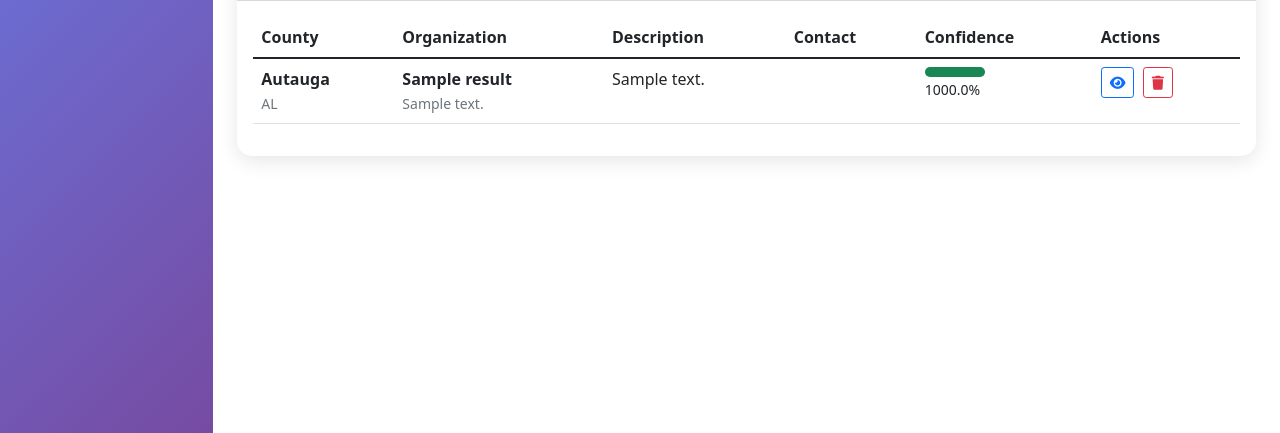
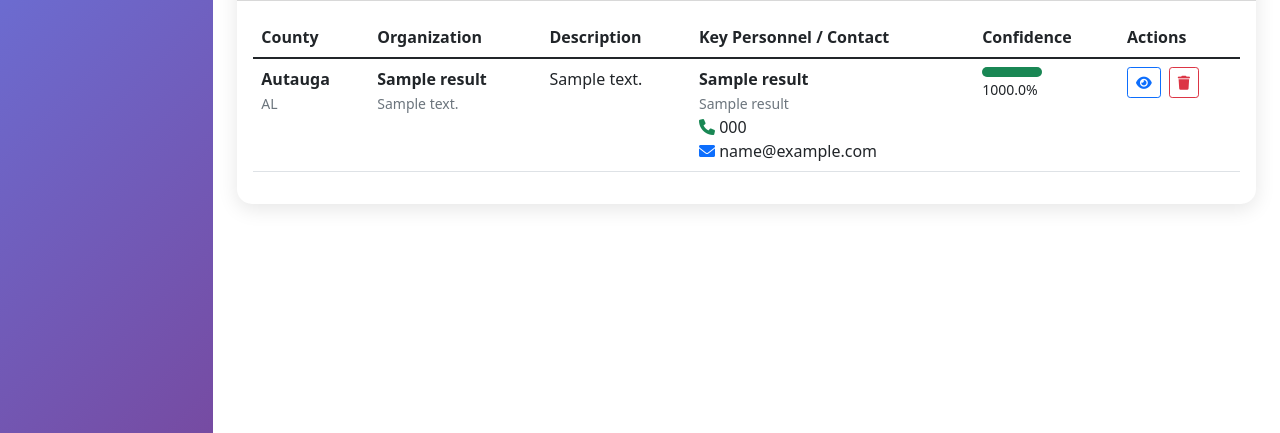
Before and after one commit to cgmartin0310/prospector, a Flask app: template templates/job_status.html in a window 1280 px wide. Shown: the part 367-800 px from the top of the page. Run offline with Flask 3, Linux system fonts and the light colour scheme; tables that the repository leaves empty hold one stand-in row (values such as "Sample post"); the template is opened without the code that fills it: values that come from a table or form of the project are taken from there, most other values are stand-ins (such as "Sample title", 1, 10 or a date in 2020).

Commit message:
Add key personnel focus: Updated AI prompts, database model, and UI to prioritize finding directors/managers/coordinators with direct contact information

```diff
--- a/app.py
+++ b/app.py
@@ -155,7 +155,12 @@ def api_result_details(result_id):
         'county_name': result.county.name,
         'state_name': result.county.state.name,
         'job_id': result.job_id,
-        'job_search_query': result.job.search_query
+        'job_search_query': result.job.search_query,
+        # Key personnel information
+        'key_personnel_name': result.key_personnel_name,
+        'key_personnel_title': result.key_personnel_title,
+        'key_personnel_phone': result.key_personnel_phone,
+        'key_personnel_email': result.key_personnel_email
     })
 
 @app.route('/api/job/<int:job_id>/export')
@@ -174,19 +179,34 @@ def api_export_job_results(job_id):
     # Write header
     writer.writerow([
         'County', 'State', 'Organization Name', 'Description',
-        'Address', 'Contact Info', 'Additional Notes',
+        'Key Personnel Name', 'Key Personnel Title', 'Key Personnel Phone', 'Key Personnel Email',
+        'General Phone', 'General Email', 'General Website', 'Address', 'Additional Notes',
         'Confidence Score', 'Found Date'
     ])
 
     # Write data
     for result in results:
+        # Parse general contact info
+        general_contact = {}
+        if result.contact_info:
+            try:
+                general_contact = json.loads(result.contact_info)
+            except:
+                general_contact = {}
+
         writer.writerow([
             result.county.name,
             result.county.state.name,
             result.organization_name or '',
             result.description or '',
+            result.key_personnel_name or '',
+            result.key_personnel_title or '',
+            result.key_personnel_phone or '',
+            result.key_personnel_email or '',
+            general_contact.get('phone', ''),
+            general_contact.get('email', ''),
+            general_contact.get('website', ''),
             result.address or '',
-            result.contact_info or '',
             result.additional_notes or '',
             result.confidence_score,
             result.created_at.strftime('%Y-%m-%d %H:%M:%S')
--- a/templates/job_status.html
+++ b/templates/job_status.html
@@ -125,7 +125,7 @@
                                     <th>County</th>
                                     <th>Organization</th>
                                     <th>Description</th>
-                                    <th>Contact</th>
+                                    <th>Key Personnel / Contact</th>
                                     <th>Confidence</th>
                                     <th>Actions</th>
                                 </tr>
@@ -153,8 +153,18 @@
                                         {% endif %}
                                     </td>
                                     <td>
-                                        {% if result.contact_info and result.contact_info != '{}' %}
+                                        {% if result.key_personnel_name %}
+                                            <strong>{{ result.key_personnel_name }}</strong><br>
+                                            <small class="text-muted">{{ result.key_personnel_title }}</small><br>
+                                            {% if result.key_personnel_phone %}
+                                                <i class="fas fa-phone text-success"></i> {{ result.key_personnel_phone }}<br>
+                                            {% endif %}
+                                            {% if result.key_personnel_email %}
+                                                <i class="fas fa-envelope text-primary"></i> {{ result.key_personnel_email }}
+                                            {% endif %}
+                                        {% elif result.contact_info and result.contact_info != '{}' %}
                                             {% set contact = result.contact_info|from_json %}
+                                            <small class="text-muted">General Contact:</small><br>
                                             {% if contact.phone %}
                                                 <i class="fas fa-phone"></i> {{ contact.phone }}<br>
                                             {% endif %}
```
Also changed, not shown: models.py (+9 -1 lines), services/ai_service.py (+27 -9 lines), services/prospector.py (+14 -1 lines), templates/results.html (+15 -5 lines).
